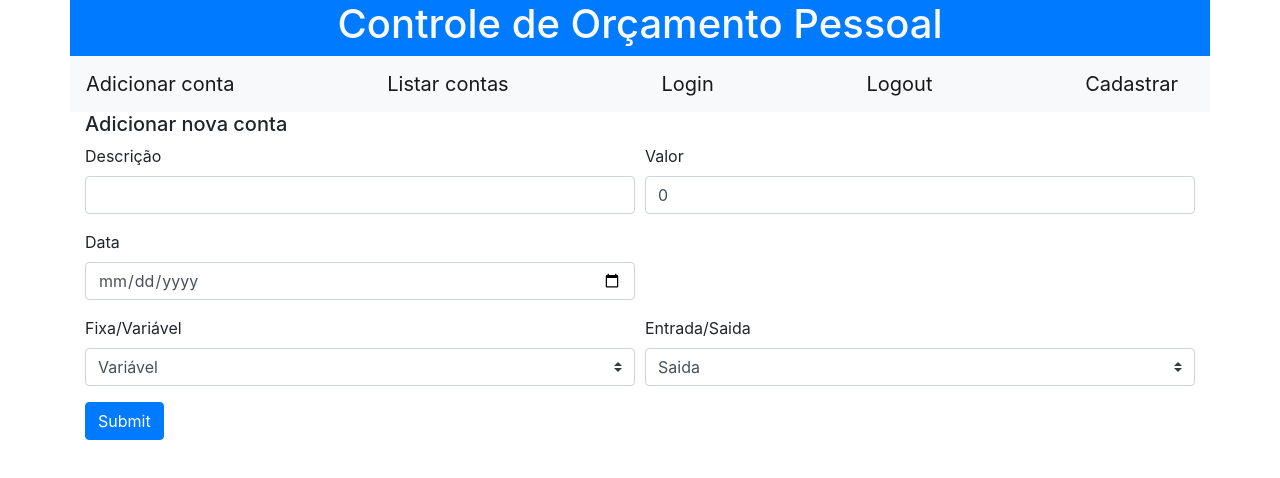
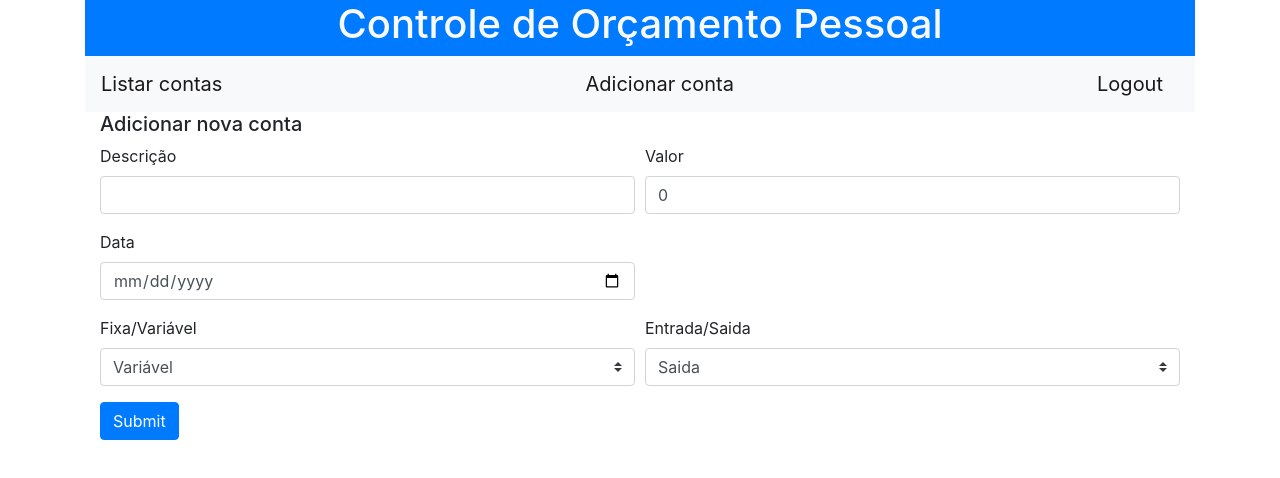
Before and after one commit to guibedin/orcamentopessoal-front, a React (Create React App) app: page /contas/adiciona in a window 1280 px wide. Shown: the top 478 px of the page. Built offline with nearby package versions, Linux system fonts and the light colour scheme; sample sign-in values are in the browser's storage.

Commit message:
Login/Logout atualizados

```diff
--- a/src/App.js
+++ b/src/App.js
@@ -2,15 +2,45 @@ import React, {Component} from 'react';
 import Table from './Table';
 import Form from './Form';
 import Login from './Login';
-import {Route, Link} from 'react-router-dom';
+import {Route, Link, Switch} from 'react-router-dom';
+import PrivateRoute from './PrivateRoute';
+import Logout from './Logout';
+import Cadastrar from './Cadastrar';
 
 
 class App extends Component {
 
-    componentDidMount() {
+    isLogado = () => {
 
-        console.log(this.props.history);
+        if(localStorage.getItem("auth-token") !== null) {
+            return true;
+        }
+        return false;
     }
+
+    renderLogado = () => {
+
+        console.log("Logado");
+        return (
+            <nav className="navbar navbar-light bg-light row">
+                <Link className="navbar-brand" to="/contas/lista">Listar contas</Link>
+                <Link className="navbar-brand" to="/contas/adiciona">Adicionar conta</Link>
+                <Link className="navbar-brand" to="/logout">Logout</Link>
+            </nav>
+        );
+    }
+
+    renderNaoLogado = () => {
+
+        console.log("NaoLogado");
+        return (
+            <nav className="navbar navbar-light bg-light row">
+                <Link className="navbar-brand" to="/login">Login</Link>
+                <Link className="navbar-brand" to="/cadastrar">Cadastrar</Link>
+            </nav>
+        );
+    }
+
     render() {
 
 
@@ -20,17 +50,15 @@ class App extends Component {
                     <h1 className="text-light  mx-auto">Controle de Orçamento Pessoal</h1>
                 </div>
 
-                <nav className="navbar navbar-light bg-light row">
-                    <Link className="navbar-brand" to="/contas/adiciona">Adicionar conta</Link>
-                    <Link className="navbar-brand" to="/contas/lista">Listar contas</Link>
-                    <Link className="navbar-brand" to="/login">Login</Link>
-                </nav>
+                { this.isLogado() ? (this.renderLogado()) : (this.renderNaoLogado()) }
 
-                <div>
-                    <Route path="/contas/adiciona" render={() => <Form />}></Route>
-                    <Route path="/contas/lista" render={() => <Table />}></Route>
-                    <Route path="/login" render={() => <Login />}></Route>
-                </div>
+                <Switch>
+                    <PrivateRoute path="/contas/adiciona" componente={Form}></PrivateRoute>
+                    <PrivateRoute path="/contas/lista" componente={Table}></PrivateRoute>
+                    <PrivateRoute path="/logout" componente={Logout}></PrivateRoute>
+                    <Route path="/login" component={Login}></Route>
+                    <Route path="/cadastrar" component={Cadastrar}></Route>
+                </Switch>
             </div>
         );
     }
--- a/src/Login.js
+++ b/src/Login.js
@@ -6,21 +6,37 @@ class Login extends Component {
     constructor() {
         super();
 
-        this.initialState = {usuario: '', senha: ''};
+        this.initialState = {usuario: '', senha: '', redirect: false};
         this.state = this.initialState;
+    }
+
+    componentDidMount() {
+
+        if(this.isLogado()) {
+            this.setState({redirect: true});
+        } else {
+            this.setState({redirect: false});
+        }
     }
 
     handleChange = event => {
         this.setState({[event.target.name]: event.target.value});
     }
 
+    isLogado = () => {
+
+        if(localStorage.getItem("auth-token") !== null) {
+            return true;
+        }
+        return false;
+    }
+
     efetuaLogin = event => {
-
 
         event.preventDefault();
 
         localStorage.setItem("auth-token", "token");
-
+        this.setState({redirect: true});
         const url = "http://localhost:8080/login";
         var fetchParams = {
             method: 'POST',
@@ -50,11 +66,9 @@ class Login extends Component {
 
     render() {
 
-        const {usuario, senha} = this.state;
+        const {usuario, senha, redirect} = this.state;
 
-        if(localStorage.getItem("auth-token") !== null) {
-            alert("Você já está logado!");
-
+        if(redirect) {
             return(<Redirect to="/contas/lista"/>)
         } else {
             return (
--- a/src/Logout.js
+++ b/src/Logout.js
@@ -1,4 +1,5 @@
 import React, {Component} from 'react';
+import {Redirect} from 'react-router-dom';
 
 class Logout extends Component {
 
@@ -14,7 +15,7 @@ class Logout extends Component {
     render() {
 
         return(
-            <h5>Logout realizado.</h5>
+            <Redirect to="/login"/>
         );
     }
 }
--- a/src/index.js
+++ b/src/index.js
@@ -4,37 +4,14 @@ import './index.css';
 import App from './App'
 import registerServiceWorker from './registerServiceWorker';
 import 'bootstrap/dist/css/bootstrap.css';
-import {BrowserRouter, Route, Link, Switch} from 'react-router-dom';
-import Table from './Table';
-import Form from './Form';
-import Login from './Login';
-import PrivateRoute from './PrivateRoute';
-import Logout from './Logout';
-import Cadastrar from './Cadastrar';
+import {BrowserRouter} from 'react-router-dom';
+
 
 
 ReactDOM.render(
     <BrowserRouter>
         <div className="container">
-            <div className="bg-primary h-100 row">
-                <h1 className="text-light  mx-auto">Controle de Orçamento Pessoal</h1>
-            </div>
-
-            <nav className="navbar navbar-light bg-light row">
-                <Link className="navbar-brand" to="/contas/adiciona">Adicionar conta</Link>
-                <Link className="navbar-brand" to="/contas/lista">Listar contas</Link>
-                <Link className="navbar-brand" to="/login">Login</Link>
-                <Link className="navbar-brand" to="/logout">Logout</Link>
-                <Link className="navbar-brand" to="/cadastrar">Cadastrar</Link>
-            </nav>
-
-            <Switch>
-                <PrivateRoute path="/contas/adiciona" componente={Form}></PrivateRoute>
-                <PrivateRoute path="/contas/lista" componente={Table}></PrivateRoute>
-                <PrivateRoute path="/logout" componente={Logout}></PrivateRoute>
-                <Route path="/login" component={Login}></Route>
-                <Route path="/cadastrar" component={Cadastrar}></Route>
-            </Switch>
+            <App />
         </div>
     </BrowserRouter>, document.getElementById('root')
 );
```
